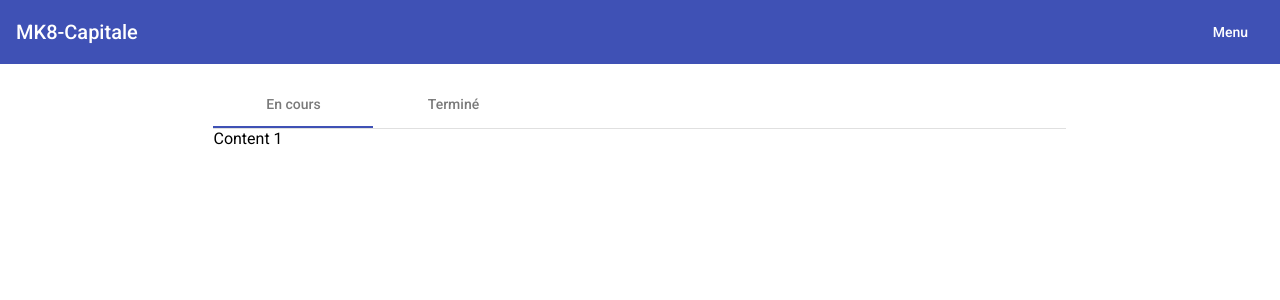
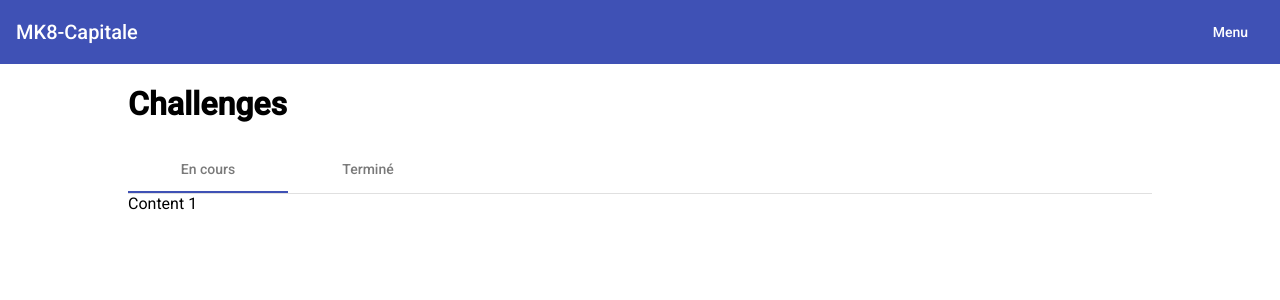
Before and after one commit to FrankyBBoy/mk8-capitale, an Angular app: page /challenges in a window 1280 px wide. Shown: the top 300 px of the page. Built offline with nearby package versions, Linux system fonts and the light colour scheme.

Commit message:
Ajustements au layout

```diff
--- a/src/app/app.component.html
+++ b/src/app/app.component.html
@@ -13,20 +13,6 @@
   </mat-toolbar-row>
 </mat-toolbar>
 
-<mat-grid-list cols="6" rowHeight="100px">
-  <mat-grid-tile
-    [colspan]="1"
-    [rowspan]="1">
-  </mat-grid-tile>
-  <mat-grid-tile
-      [colspan]="4"
-      [rowspan]="1">
-      <div class="main-container">
-        <router-outlet></router-outlet>
-    </div>
-  </mat-grid-tile>
-  <mat-grid-tile
-    [colspan]="1"
-    [rowspan]="1">
-  </mat-grid-tile>
-</mat-grid-list>
+<div class="main-content">
+  <router-outlet></router-outlet>
+</div>
--- a/src/app/app.component.scss
+++ b/src/app/app.component.scss
@@ -2,6 +2,6 @@
     justify-content: space-between;
 }
 
-.main-container {
-    width: 100%;
+.main-content {
+    margin: 0 10vw;
 }
--- a/src/app/challenge-list/challenge-list.component.html
+++ b/src/app/challenge-list/challenge-list.component.html
@@ -1,3 +1,4 @@
+<h1>Challenges</h1>
 <mat-tab-group>
   <mat-tab label="En cours"> Content 1 </mat-tab>
   <mat-tab label="Terminé"> Content 2 </mat-tab>
```
